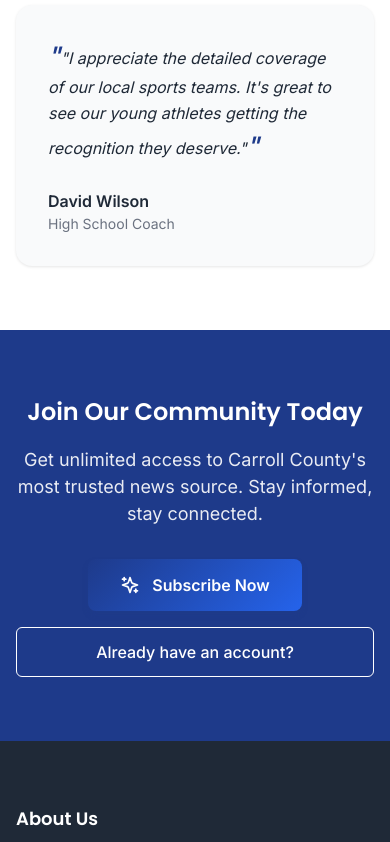
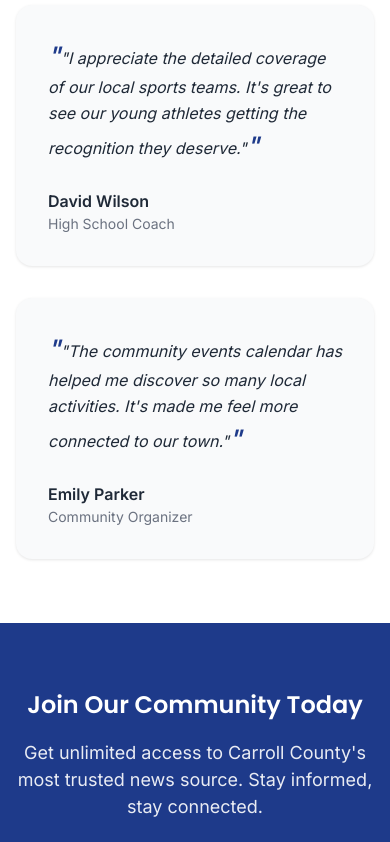
Before and after one commit to KeyPlayerAI/NewsDemo, a React (Vite) app: page /landing in a window 390 px wide. Shown: the part 4915-5757 px from the top of the page. Built offline with nearby package versions, Linux system fonts and the light colour scheme; no server answers.

Commit message:
Update testimonials layout

```diff
--- a/src/pages/Landing.css
+++ b/src/pages/Landing.css
@@ -335,7 +335,7 @@
 
 .testimonials-grid {
   display: grid;
-  grid-template-columns: repeat(3, 1fr);
+  grid-template-columns: repeat(2, 1fr);
   gap: 2rem;
   max-width: 1200px;
   margin: 0 auto;
@@ -510,9 +510,12 @@
 }
 
 @media (max-width: 1024px) {
-  .benefits-grid,
+  .benefits-grid {
+    grid-template-columns: repeat(2, 1fr);
+  }
+
   .testimonials-grid {
-    grid-template-columns: repeat(2, 1fr);
+    grid-template-columns: 1fr;
   }
 
   .footer-grid {
--- a/src/pages/Landing.tsx
+++ b/src/pages/Landing.tsx
@@ -150,6 +150,13 @@ export const Landing: React.FC = () => {
                   <span className="author-title">High School Coach</span>
                 </div>
               </div>
+              <div className="testimonial-card">
+                <p>"The community events calendar has helped me discover so many local activities. It's made me feel more connected to our town."</p>
+                <div className="testimonial-author">
+                  <span className="author-name">Emily Parker</span>
+                  <span className="author-title">Community Organizer</span>
+                </div>
+              </div>
             </div>
           </div>
         </section>
```
